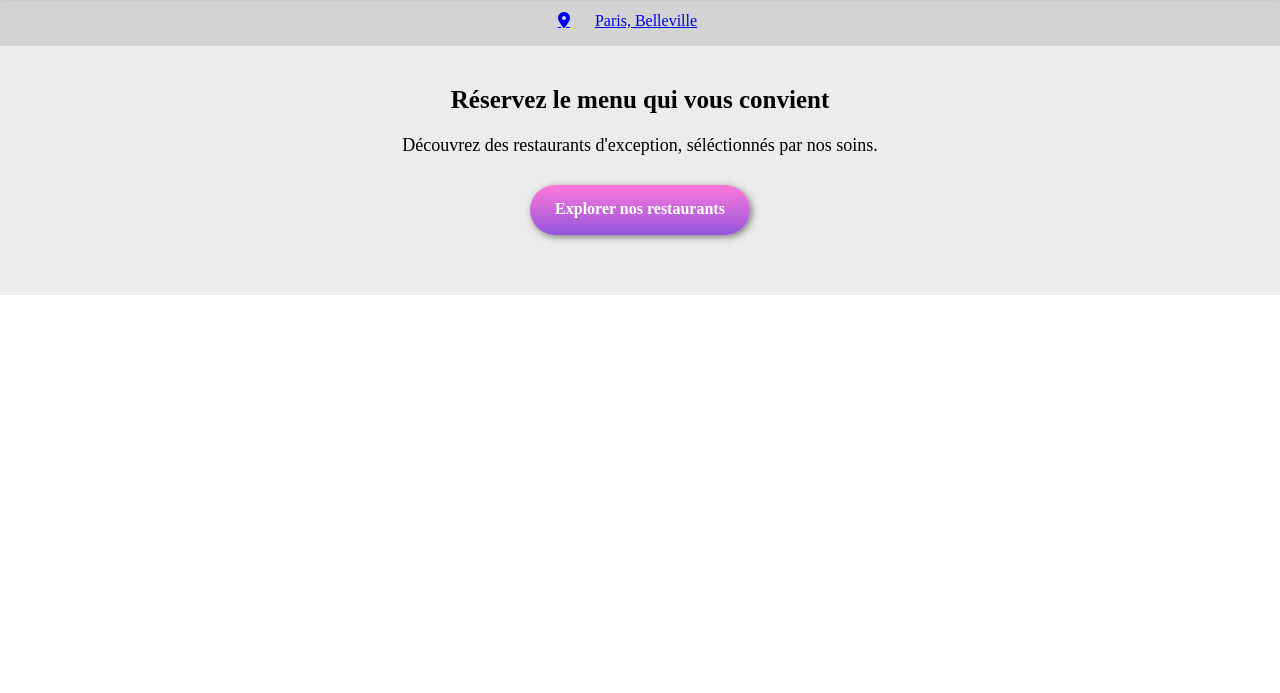
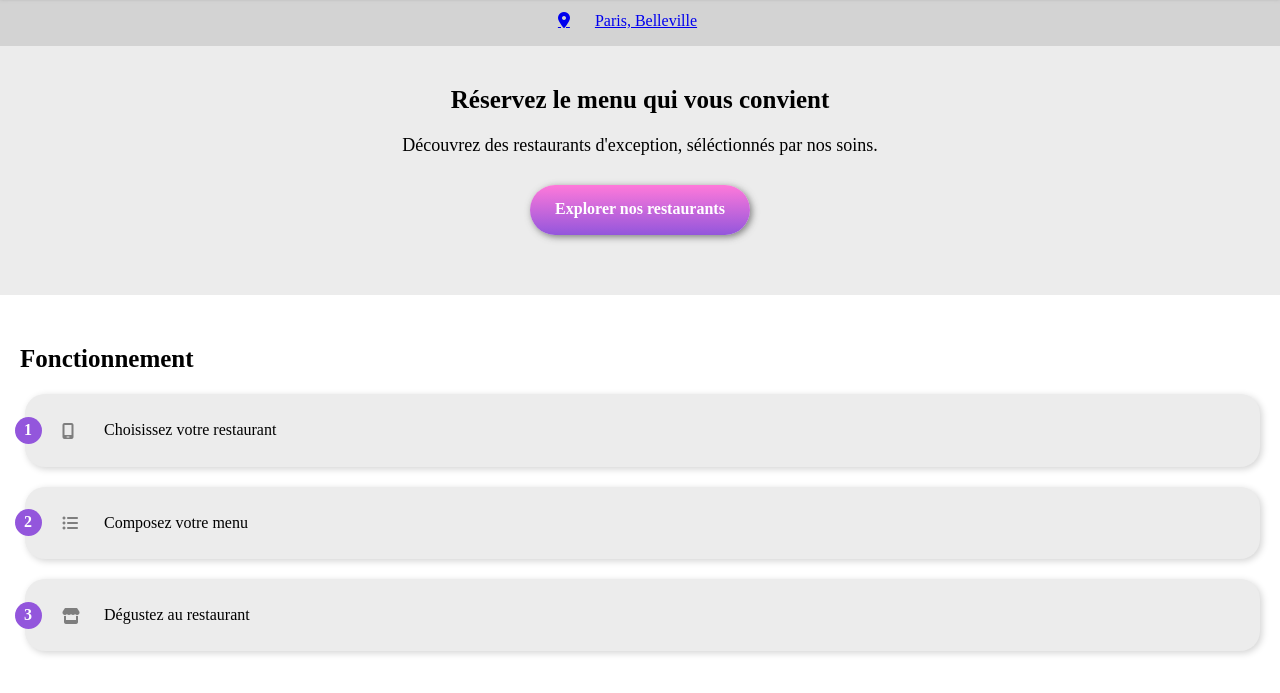
Before and after one commit to Mukurohoshi/Im_Chun_3_01092022, a website: page index.html in a window 1280 px wide. Shown: the part 69-762 px from the top of the page. Drawn offline with Linux system fonts and the light colour scheme; a web font is replaced by a local one.

Commit message:
Fonctionnement finit

```diff
--- a/index.html
+++ b/index.html
@@ -43,6 +43,35 @@
         </div>
     </div>
 
+    <section class="fonctionnement">
+        <h3 class="fonctionnement_title">Fonctionnement</h3>
+        <div class="fonctionnement_insert">
+            <a href="#" class="fonctionnement_insert_link">
+                <div class="fonctionnement_insert_list">
+                    <p class="fonctionnement_insert_list_num">1</p>
+                </div>
+                <i class="fa-solid fa-mobile-screen fonctionnement_insert_list_icon"></i>
+                <p class="fonctionnement_insert_text">Choisissez votre restaurant</p>
+            </a>
+            <a href="#" class="fonctionnement_insert_link">
+                <div class="fonctionnement_insert_list">
+                    <p class="fonctionnement_insert_list_num">2</p>
+                </div>
+                <i class="fa-solid fa-list-ul fonctionnement_insert_list_icon"></i>
+                <p class="fonctionnement_insert_text">Composez votre menu</p>
+            </a>
+            <a href="#" class="fonctionnement_insert_link">
+                <div class="fonctionnement_insert_list">
+                    <p class="fonctionnement_insert_list_num">3</p>
+                </div>
+                <i class="fa-solid fa-store fonctionnement_insert_list_icon"></i>
+                <p class="fonctionnement_insert_text">Dégustez au restaurant</p>
+            </a>
+        </div>
+    </section>
+
+
+
 
 </body>
 </html>
--- /dev/null
+++ b/sass/layout/_fonctionnement.scss
@@ -0,0 +1,52 @@
+.fonctionnement{
+    &_insert{
+        padding-bottom: 50px;
+    }
+    &_title{
+        font-weight: $weight-title;
+        font-size: $size-title;
+        padding:50px 0 10px 20px;
+        margin:0;
+    }
+    &_insert_link{
+        text-decoration: none;
+        display: flex;
+        align-items: center;
+        background: $color-background;
+        border-radius: 20px;
+        margin: 10px 20px 20px 25px;
+        box-shadow: 2px 2px 7px $soft-grey;
+        &:hover{
+            background: lighten($violet, 35%);
+            transition: .5s linear;
+            .functioning-insert-ball__icon{
+                color: $violet;
+                transition: .5s linear;
+            }
+        }
+    }
+    &_insert_list{
+        position: relative;
+        margin-left:-10px;
+        height: 27px;
+        width: 27px;
+        background: $violet;
+        border-radius: 20px;
+    }
+    &_insert_list_icon{
+        width:15px;
+        height:15px;
+        color: $dark-grey;
+        margin-left: 20px;
+    }
+    &_insert_list_num{
+        margin:4px 0 0 9px;
+        font-weight: $weight-title;
+        color: white;
+    }
+    &_insert_text{
+        padding: 27px;
+        margin: 0;
+        color: black;
+    }
+}
--- a/sass/main.scss
+++ b/sass/main.scss
@@ -4,3 +4,4 @@
 @import "layout/_header.scss";
 @import "layout/_position.scss";
 @import "components/_bouton.scss";
+@import "layout/_fonctionnement.scss";
```
Also changed, not shown: css/style.css, 1 other file.
